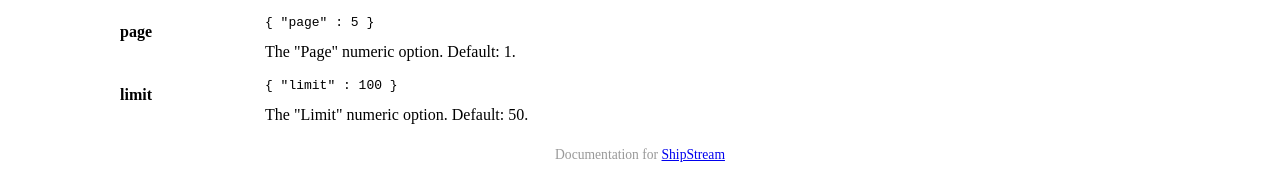
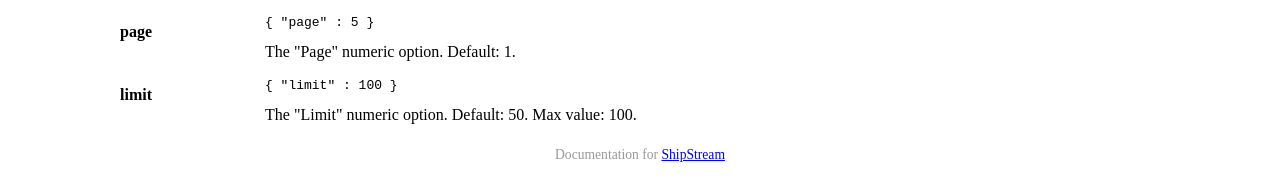
Before and after one commit to ShipStream/shipstream.github.io, a Jekyll site: the page built from _posts/2014-07-25-search-options.md, in a window 1280 px wide. Shown: the part 851-1031 px from the top of the page. Built offline with Jekyll 4.4.1, drawn with Linux system fonts in a browser that asks for light colours; a style sheet for code colours, icons or effects is not loaded.

Commit message:
Clarity: Stating the max value for the Limit field.

```diff
--- a/_posts/2014-07-25-search-options.md
+++ b/_posts/2014-07-25-search-options.md
@@ -37,7 +37,7 @@ Search options are optional and can be used for safe paging.
   <th>limit</th>
   <td>
   	<pre><code>{ "limit" : 100 }</code></pre>
-  	The "Limit" numeric option. Default: 50.
+  	The "Limit" numeric option. Default: 50. Max value: 100.
   </td>
 </tr>
 </table>
```
